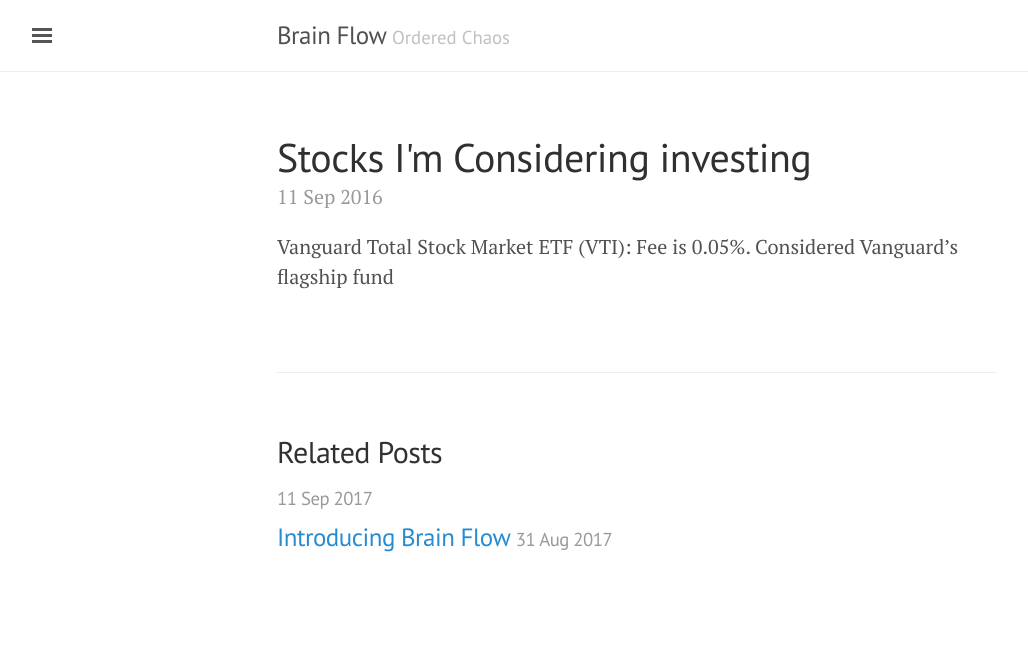
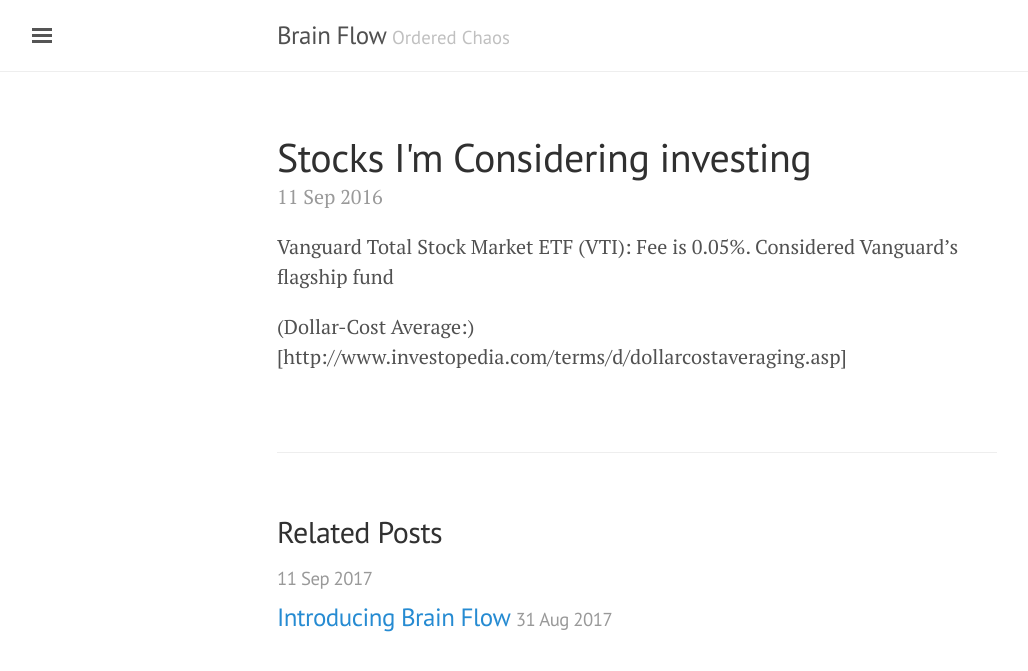
Before and after one commit to bjchia/bjchia.github.io, a Jekyll site: the page built from _posts/2016-09-11-stocks.md, in a window 1280 px wide. Shown: the top 671 px of the page, without its empty margins (3-1031 px from the left). Built offline with Jekyll 4.4.1, drawn with Linux system fonts in a browser that asks for light colours.

Commit message:
Update 2016-09-11-stocks.md

```diff
--- a/_posts/2016-09-11-stocks.md
+++ b/_posts/2016-09-11-stocks.md
@@ -4,3 +4,6 @@
 ---
 
 Vanguard Total Stock Market ETF (VTI): Fee is 0.05%. Considered Vanguard's flagship fund
+
+
+(Dollar-Cost Average:)[http://www.investopedia.com/terms/d/dollarcostaveraging.asp]
```
